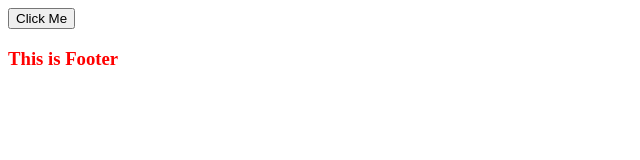
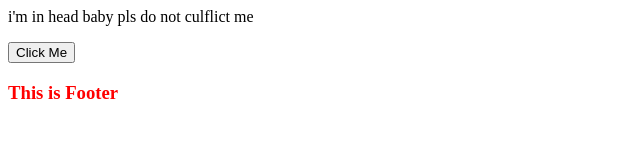
Before and after one commit to behnamnazarpak/github_tutorial, a plain HTML site: page index.html in a window 1280 px wide. Shown: the whole page, without its empty margins (0-640 px from the left). Drawn offline with Linux system fonts and the light colour scheme.

Commit message:
add head text

```diff
--- a/index.html
+++ b/index.html
@@ -4,6 +4,7 @@
 	</head>
 	<body>
 
+	<p>i'm in head baby pls do not culflict me</p>
 
 		<script>
 		function text() {
```
